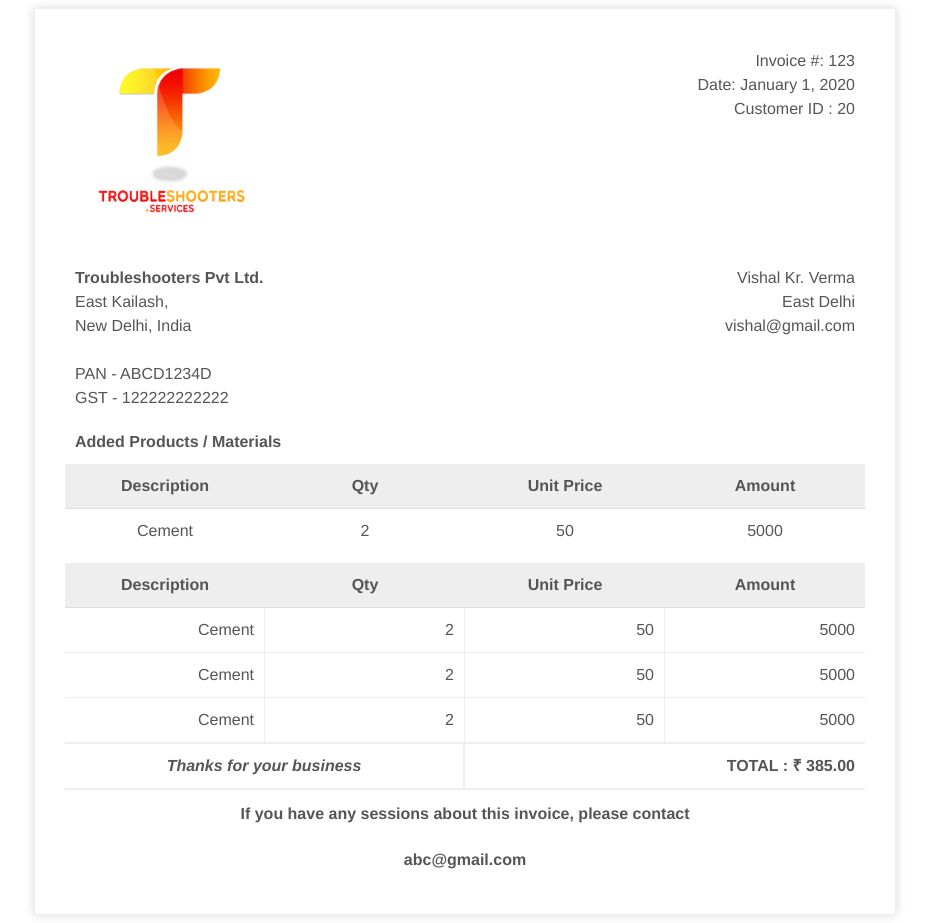
After one commit to sajalsuraj/ts_backend, a CodeIgniter app: the page made by application/views/invoice/invoice.php in a window 1280 px wide. The commit adds this page. Shown: the whole page, without its empty margins (175-1104 px from the left). Run offline with CodeIgniter, Linux system fonts and the light colour scheme.

Commit message:
PDF generator setup

```diff
--- a/application/config/config.php
+++ b/application/config/config.php
@@ -136,7 +136,7 @@ $config['subclass_prefix'] = 'MY_';
 | Note: This will NOT disable or override the CodeIgniter-specific
 |	autoloading (application/config/autoload.php)
 */
-$config['composer_autoload'] = FALSE;
+$config['composer_autoload'] = './vendor/autoload.php';
 
 /*
 |--------------------------------------------------------------------------
--- a/application/models/Admin.php
+++ b/application/models/Admin.php
@@ -140,6 +140,12 @@
             return $data;
         }
 
+        public function getAllFAQTitles(){
+            $query = $this->db->get('faq_title');
+            $data['result'] = $query->result();
+            return $data;
+        }
+
         public function getActivatedBanners(){
             $this->db->select('*');
             $query = $this->db->get_where("banner", array("status"=>'true'));
@@ -257,7 +263,7 @@
         }
 
         public function getBankDetailsById($id, $type){
-            $this->db->select('name, ac_no, ifsc_code, bank_cheque');
+            $this->db->select('name, ac_no, ifsc_code, bank_cheque, bank_name');
             $query = $this->db->get_where($type, array('user_id' => $id));
             return $query->num_rows() > 0 ?  $query->row(): false;
         }
--- /dev/null
+++ b/application/views/invoice/invoice.php
@@ -0,0 +1,291 @@
+<!doctype html>
+<html>
+
+<head>
+    <meta charset="utf-8">
+    <title>Invoice</title>
+
+    <style>
+        .invoice-box {
+            max-width: 800px;
+            margin: auto;
+            padding: 30px;
+            border: 1px solid #eee;
+            box-shadow: 0 0 10px rgba(0, 0, 0, .15);
+            font-size: 16px;
+            line-height: 24px;
+            font-family: 'Helvetica Neue', 'Helvetica', Helvetica, Arial, sans-serif;
+            color: #555;
+        }
+
+        .invoice-box table {
+            width: 100%;
+            line-height: inherit;
+            text-align: left;
+            table-layout:fixed;
+        }
+
+        .invoice-box table td {
+            padding: 10px;
+            vertical-align: top;
+        }
+
+        .invoice-box table tr.top td:nth-child(2),
+        .invoice-box table tr.information td:nth-child(2) {
+            text-align: right;
+        }
+
+        .invoice-box table tr.top table td {
+            padding-bottom: 20px;
+        }
+
+        .invoice-box table tr.top table td.title {
+            font-size: 45px;
+            line-height: 45px;
+            color: #333;
+        }
+
+        .invoice-box table tr.information table td {
+            padding-bottom: 40px;
+        }
+
+        .invoice-box table tr.heading td {
+            background: #eee;
+            border-bottom: 1px solid #ddd;
+            font-weight: bold;
+            text-align: center;
+        }
+
+        .invoice-box table tr.details td {
+            padding-bottom: 20px;
+            text-align: center;
+        }
+
+        .invoice-box table tr.item td {
+            border-bottom: 1px solid #eee;
+            text-align: right;
+            border-right: 1px solid #eee;
+        }
+
+        .invoice-box table tr.item td:last-of-type {
+            border-right: 0px;
+        }
+
+        .invoice-box table tr.item.last td {
+            border-bottom: none;
+        }
+
+        .invoice-box table tr.total td {
+            border-top: 2px solid #eee;
+            font-weight: bold;
+            border-bottom: 2px solid #eee;
+        }
+
+        .invoice-box table tr.total td:nth-child(1) {
+            text-align: center;
+            border-right: 2px solid #eee;
+        }
+
+        .invoice-box table tr.total td:nth-child(2) {
+            text-align: right;
+        }
+
+        .last-table td {
+            text-align: center;
+            font-weight: bold;
+        }
+
+        @media only screen and (max-width: 600px) {
+            .invoice-box table tr.top table td {
+                width: 100%;
+                display: block;
+                text-align: center;
+            }
+
+            .invoice-box table tr.information table td {
+                width: 100%;
+                display: block;
+                text-align: center;
+            }
+        }
+
+        /** RTL **/
+        .rtl {
+            direction: rtl;
+            font-family: Tahoma, 'Helvetica Neue', 'Helvetica', Helvetica, Arial, sans-serif;
+        }
+
+        .rtl table {
+            text-align: right;
+        }
+
+        .rtl table tr td:nth-child(2) {
+            text-align: left;
+        }
+    </style>
+</head>
+
+<body>
+    <div class="invoice-box">
+        <table cellpadding="0" cellspacing="0">
+            <tr class="top">
+                <td colspan="2">
+                    <img class="logo" src="assets/admin/images/logo.jpeg" style="max-width:300px; width: 50%;">
+                </td>
+                <td colspan="2">
+                    Invoice #: 123<br>
+                    Date: January 1, 2020<br>
+                    Customer ID : 20
+                </td>
+            </tr>
+
+            <tr class="information">
+                <td colspan="2">
+                    <b>Troubleshooters Pvt Ltd.</b><br>
+                    East Kailash,<br>
+                    New Delhi, India<br><br>
+                    PAN - ABCD1234D<br>
+                    GST - 122222222222
+                </td>
+                <td colspan="2">
+                    Vishal Kr. Verma<br>
+                    East Delhi<br>
+                    vishal@gmail.com
+                </td>
+            </tr>
+
+            <tr>
+                <td colspan="4"><b>Added Products / Materials</b></td>
+            </tr>
+
+            <tr class="heading">
+                <td>
+                    Description
+                </td>
+
+                <td>
+                    Qty
+                </td>
+
+                <td>
+                    Unit Price
+                </td>
+
+                <td>
+                    Amount
+                </td>
+            </tr>
+
+            <tr class="details">
+                <td>
+                    Cement
+                </td>
+
+                <td>
+                    2
+                </td>
+
+                <td>
+                    50
+                </td>
+
+                <td>
+                    5000
+                </td>
+            </tr>
+
+            <tr class="heading">
+                <td>
+                    Description
+                </td>
+
+                <td>
+                    Qty
+                </td>
+
+                <td>
+                    Unit Price
+                </td>
+
+                <td>
+                    Amount
+                </td>
+            </tr>
+
+            <tr class="item">
+                <td>
+                    Cement
+                </td>
+
+                <td>
+                    2
+                </td>
+
+                <td>
+                    50
+                </td>
+
+                <td>
+                    5000
+                </td>
+            </tr>
+
+            <tr class="item">
+                <td>
+                    Cement
+                </td>
+                <td>
+                    2
+                </td>
+
+                <td>
+                    50
+                </td>
+
+                <td>
+                    5000
+                </td>
+            </tr>
+
+            <tr class="item last">
+                <td>
+                    Cement
+                </td>
+
+                <td>
+                    2
+                </td>
+
+                <td>
+                    50
+                </td>
+
+                <td>
+                    5000
+                </td>
+            </tr>
+
+            <tr class="total">
+                <td colspan="2">
+                    <i>Thanks for your business</i>
+                </td>
+
+                <td colspan="2">
+                    TOTAL : &#8377; 385.00
+                </td>
+            </tr>
+        </table>
+
+        <table class="last-table">
+            <tr>
+                <td>If you have any sessions about this invoice, please contact</td>
+            </tr>
+
+            <tr>
+                <td>abc@gmail.com</td>
+            </tr>
+        </table>
+    </div>
+</body>
+
+</html>
--- a/application/views/pages/admin/home-content.php
+++ b/application/views/pages/admin/home-content.php
@@ -73,7 +73,8 @@ $(document).ready(function(){
             isFirstTime++;
             if(isFirstTime > 1){
                 url = "<?php echo base_url(); ?>update/homepage";
-                fd.append('id', '<?php echo $terms->id; ?>');
+
+                fd.append('id', '<?php if($terms != NULL){ echo $terms->id;} ?>');
             }
 
             $.ajax({
--- a/composer.json
+++ b/composer.json
@@ -11,7 +11,8 @@
 		"source": "https://github.com/bcit-ci/CodeIgniter"
 	},
 	"require": {
-		"php": ">=5.3.7"
+		"php": ">=5.3.7",
+		"dompdf/dompdf" : "^0.8.0"
 	},
 	"suggest": {
 		"paragonie/random_compat": "Provides better randomness in PHP 5.x"
```
Also changed, not shown: application/controllers/Get.php (+41 -1 lines), application/controllers/Invoice.php (added, +17 -0 lines), application/libraries/Pdfgenerator.php (added, +24 -0 lines), assets/admin/images/logo.jpeg (added).
